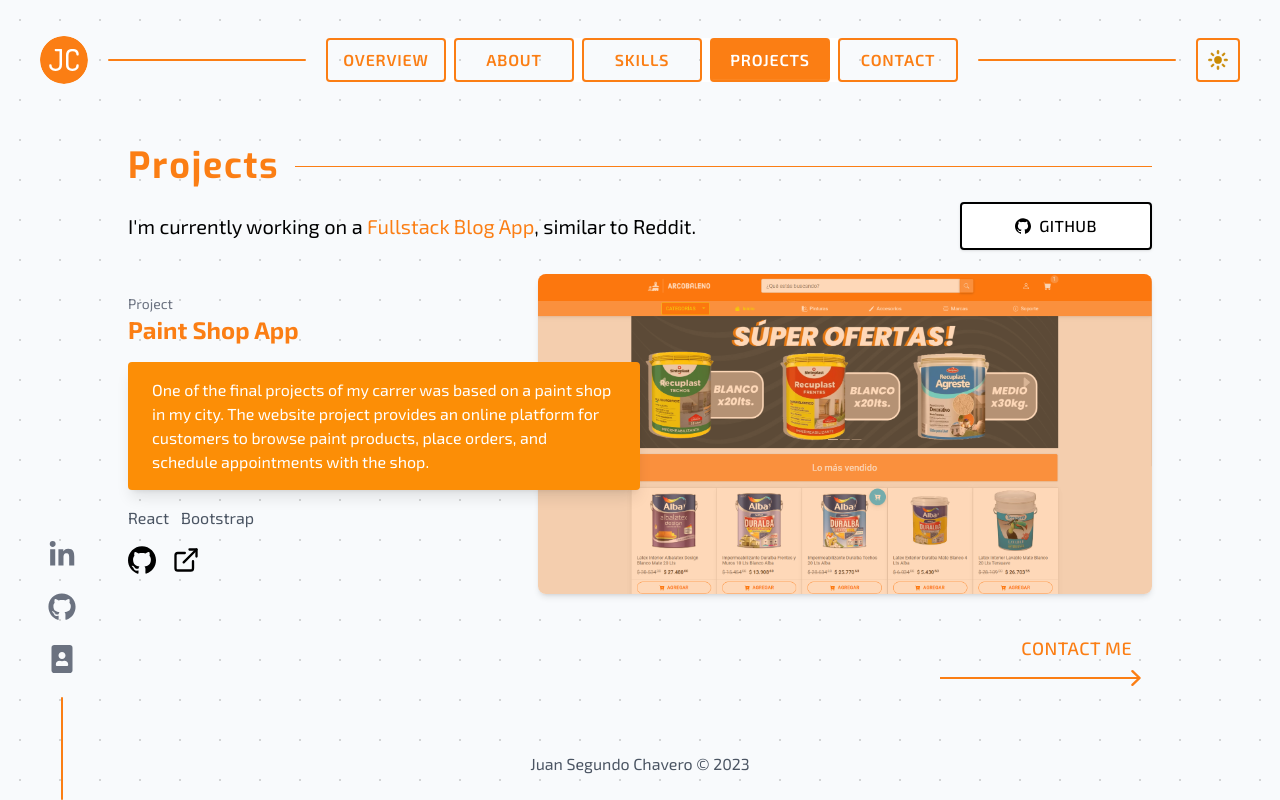
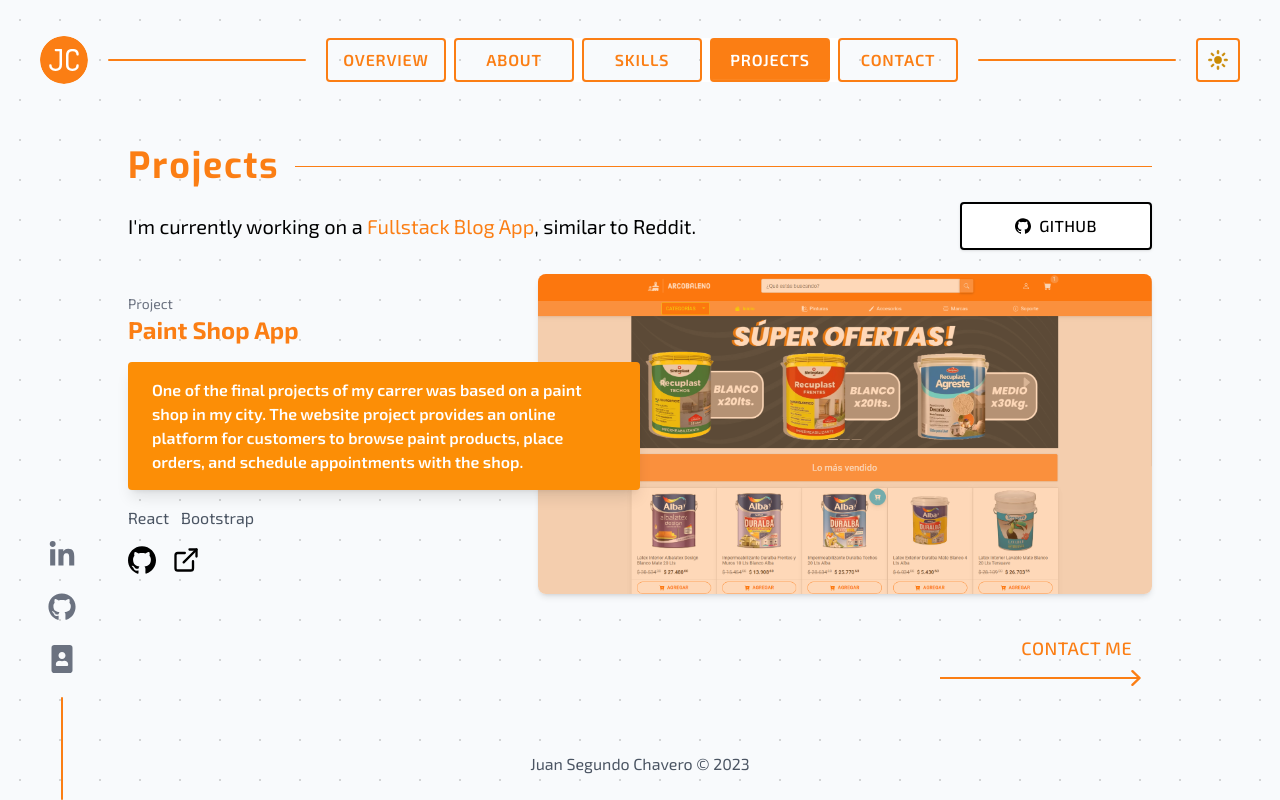
Before and after one commit to JuanseChavero/portfolio_next13, a Next.js app: page /projects in a window 1280 px wide. Built offline with nearby package versions, Linux system fonts and the light colour scheme.

Commit message:
Add even more accessibility

```diff
--- a/app/about/head.tsx
+++ b/app/about/head.tsx
@@ -4,7 +4,7 @@
       <title>About me | Juan S. Chavero</title>
       <meta
         name="viewport"
-        content="width=device-width, initial-scale=1.0, user-scalable=0, minimum-scale=1.0, maximum-scale=1.0"
+        content="width=device-width, initial-scale=1.0, minimum-scale=1.0"
       />
       <meta name="description" content="Know more about me." />
     </>
--- a/app/contact/head.tsx
+++ b/app/contact/head.tsx
@@ -4,7 +4,7 @@
       <title>Contact me | Juan S. Chavero</title>
       <meta
         name="viewport"
-        content="width=device-width, initial-scale=1.0, user-scalable=0, minimum-scale=1.0, maximum-scale=1.0"
+        content="width=device-width, initial-scale=1.0, minimum-scale=1.0"
       />
       <meta name="description" content="Feel free to contact me." />
     </>
--- a/app/contact/page.tsx
+++ b/app/contact/page.tsx
@@ -169,7 +169,9 @@
                   className="mb-6 flex flex-col"
                   variants={contactCardVariant}
                 >
-                  <h5 className="mb-2 text-base">You can also find me at:</h5>
+                  <span className="mb-2 text-base">
+                    You can also find me at:
+                  </span>
                   <div className="grid grid-cols-1 gap-4 sm:grid-cols-2 lg:grid-cols-1">
                     {waysOfContact.map((wayToContact) => (
                       <ContactCard key={wayToContact.title} {...wayToContact} />
--- a/app/projects/head.tsx
+++ b/app/projects/head.tsx
@@ -4,7 +4,7 @@
       <title>My projects | Juan S. Chavero</title>
       <meta
         name="viewport"
-        content="width=device-width, initial-scale=1.0, user-scalable=0, minimum-scale=1.0, maximum-scale=1.0"
+        content="width=device-width, initial-scale=1.0, minimum-scale=1.0"
       />
       <meta name="description" content="Take a look at my personal projects." />
     </>
--- a/app/skills/head.tsx
+++ b/app/skills/head.tsx
@@ -4,7 +4,7 @@
       <title>My skills | Juan S. Chavero</title>
       <meta
         name="viewport"
-        content="width=device-width, initial-scale=1.0, user-scalable=0, minimum-scale=1.0, maximum-scale=1.0"
+        content="width=device-width, initial-scale=1.0, minimum-scale=1.0"
       />
       <meta name="description" content="Take a look at my skills." />
     </>
--- a/components/Project.tsx
+++ b/components/Project.tsx
@@ -143,20 +143,24 @@
               className="group"
               aria-label={`Link to ${name} website`}
             >
-              <h5 className="text-start text-2xl font-bold text-primary group-hover:text-black dark:group-hover:text-white">
+              <h3 className="text-start text-2xl font-bold text-primary group-hover:text-black dark:group-hover:text-white">
                 {name}
-              </h5>
+              </h3>
             </a>
           </motion.div>
 
           {/* Description */}
           <motion.div
             variants={descriptionVariant}
-            className={`pointer-events-auto flex h-min flex-col gap-2 rounded bg-secondary px-6 py-4 text-white shadow-lg`}
+            className={`pointer-events-auto flex h-min flex-col gap-2 rounded bg-secondary px-6 py-4 shadow-lg`}
           >
-            <div className={alignmentIsLeft ? 'text-end' : 'text-start'}>
+            <span
+              className={`${
+                alignmentIsLeft ? 'text-end' : 'text-start'
+              } font-semibold text-white`}
+            >
               {description}
-            </div>
+            </span>
           </motion.div>
 
           {/* Footer */}
@@ -190,6 +194,7 @@
                   target="_blank"
                   rel="noreferrer"
                   className="group"
+                  aria-label={`Link to ${name} repository`}
                 >
                   <SiGithub className="h-7 w-7 group-hover:fill-primary" />
                 </a>
@@ -224,7 +229,7 @@
               rel="noreferrer"
               aria-label={`Link to ${name} website`}
             >
-              <h5 className="text-2xl font-semibold text-primary">{name}</h5>
+              <h3 className="text-2xl font-semibold text-primary">{name}</h3>
             </a>
           </div>
           <div className="text-gray-900 dark:text-gray-300">{description}</div>
@@ -249,7 +254,7 @@
                   target="_blank"
                   rel="noreferrer"
                   className="group"
-                  aria-label={`Link to ${name} website`}
+                  aria-label={`Link to ${name} repository`}
                 >
                   <SiGithub className="h-7 w-7 group-hover:fill-primary" />
                 </a>
```
